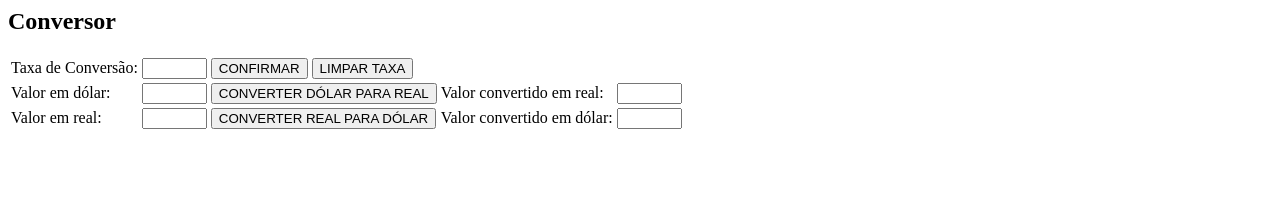
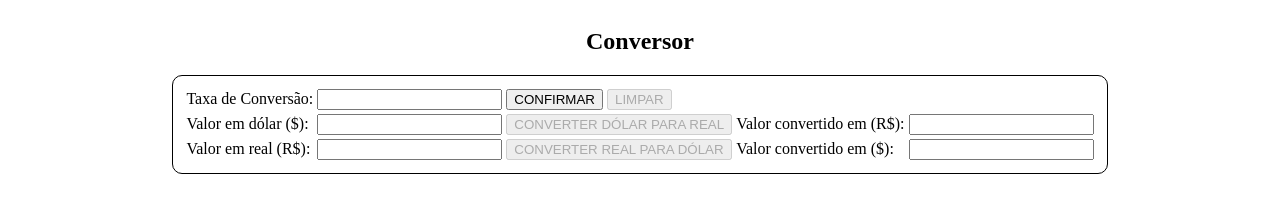
Before and after one commit to ronnylrsd/Atividade_Conversao_Dolar_Real, a plain HTML site: page index.html in a window 1280 px wide. Drawn offline with Linux system fonts and the light colour scheme.

Commit message:
Versão 3.0

```diff
--- a/index.html
+++ b/index.html
@@ -1,43 +1,50 @@
 <html>
-
   <head>
-    <meta charset="UTF-8">
-    <script src="main.js"></script>
-    <title>Conversão - Ronny</title>
-    <link rel="stylesheet" href="text/css" href="styles.css">
+    <meta charset="UTF-8" />
+    <title>Conversão_Ronny</title>
+    <link rel="stylesheet" type="text/css" href="styles.css" />
   </head>
 
   <body>
-    <h2 class="h2">Conversor</h2>
-    <div>
+    <h2 class="titulo">Conversor</h2>
     <!--Tabela de conversão-->
-        <table>
-            <tr>
+    <table class="tabela">
+      <tr class="taxa">
         <td>Taxa de Conversão:</td>
-                <td><input type="text" name="taxaDeConversao" size="5">
-                    <button class="confirmar">CONFIRMAR</button>
-                    <button class="limpar">LIMPAR TAXA</button>
+        <td>
+          <input type="number" id="taxaDeConversao" />
+          <button id="confirmar" onclick="confirmTaxa()">CONFIRMAR</button>
+          <button id="limpar" onclick="limparTaxa()">LIMPAR</button>
           <br />
         </td>
       </tr>
-            <tr>
-                <td>Valor em dólar:</td>
-                <td><input type="text" name="valorDolar" size="5">
-                    <button class="converterDolarParaReal">CONVERTER DÓLAR PARA REAL</button>
+      <tr class="dolar-real">
+        <td>Valor em dólar ($):</td>
+        <td>
+          <input type="number" id="valorDolar" />
+          <button id="converterDolarParaReal" onclick="conveterDR()">
+            CONVERTER DÓLAR PARA REAL
+          </button>
         </td>
-                <td>Valor convertido em real:</td>
-                <td><input type="text" name="valorConvertidoEmReal" size="5"><br /></td>
+        <td>Valor convertido em (R$):</td>
+        <td>
+          <input type="number" id="valorConvertidoEmReal" readonly /><br />
+        </td>
       </tr>
-            <tr>
-                <td>Valor em real:</td>
-                <td><input type="text" name="valorReal" size="5">
-                    <button class="converterRealParaDolar">CONVERTER REAL PARA DÓLAR</button>
+      <tr class="real-dolar">
+        <td>Valor em real (R$):</td>
+        <td>
+          <input type="number" id="valorReal" />
+          <button id="converterRealParaDolar" onclick="converterRD()">
+            CONVERTER REAL PARA DÓLAR
+          </button>
         </td>
-                <td>Valor convertido em dólar:</td>
-                <td><input type="text" name="valorConvertidoEmDolar" size="5"><br /></td>
+        <td>Valor convertido em ($):</td>
+        <td>
+          <input type="number" id="valorConvertidoEmDolar" readonly /><br />
+        </td>
       </tr>
     </table>
-    </div>
   </body>
-
+  <script src="main.js"></script>
 </html>
--- a/main.js
+++ b/main.js
@@ -0,0 +1,59 @@
+const buttonConfirmarTaxa = document.getElementById("confirmar");
+const buttonLimpar = document.getElementById("limpar");
+
+const taxaConversao = document.getElementById("taxaDeConversao");
+
+const buttonConversorRD = document.getElementById("converterRealParaDolar");
+const buttonConversorDR = document.getElementById("converterDolarParaReal");
+
+const valorDolar = document.getElementById("valorDolar");
+const valorReal = document.getElementById("valorReal");
+
+const resultadoReal = document.getElementById("valorConvertidoEmReal");
+const resultadoDolar = document.getElementById("valorConvertidoEmDolar");
+
+let taxa;
+
+buttonLimpar.disabled = true;
+buttonConversorRD.disabled = true;
+buttonConversorDR.disabled = true;
+
+function confirmTaxa() {
+  if (taxaConversao.value === "") {
+    return alert("Informe um número para a taxa.");
+  }
+  taxa = taxaConversao.value;
+  console.log(taxa);
+  buttonConfirmarTaxa.disabled = true;
+  buttonLimpar.disabled = false;
+  buttonConversorDR.disabled = false;
+  buttonConversorRD.disabled = false;
+}
+
+function limparTaxa() {
+  taxaConversao.value = "";
+  valorDolar.value = "";
+  valorReal.value = "";
+  resultadoReal.value = "";
+  resultadoDolar.value = "";
+  buttonConfirmarTaxa.disabled = false;
+  buttonLimpar.disabled = true;
+  buttonConversorDR.disabled = true;
+  buttonConversorRD.disabled = true;
+}
+
+function conveterDR() {
+  if (valorDolar.value === "") {
+    return alert("Preencha o campo de dólar.");
+  }
+  buttonConversorDR.disabled = true;
+  resultadoReal.value = (valorDolar.value * taxa).toFixed(2);
+}
+
+function converterRD() {
+  if (valorReal.value === "") {
+    return alert("Preencha o campo de real.");
+  }
+  buttonConversorRD.disabled = true;
+  resultadoDolar.value = (valorReal.value / taxa).toFixed(2);
+}
--- a/styles.css
+++ b/styles.css
@@ -0,0 +1,19 @@
+body {
+  display: flex;
+  justify-content: center;
+  align-items: center;
+  flex-direction: column;
+}
+
+.titulo {
+  text-align: center;
+}
+
+.tabela {
+  border: 1.5px solid black;
+  border-radius: 10px;
+  padding: 10px;
+}
+
+.taxa {
+}
```
Lines whose indentation alone changed are shown as unchanged.
